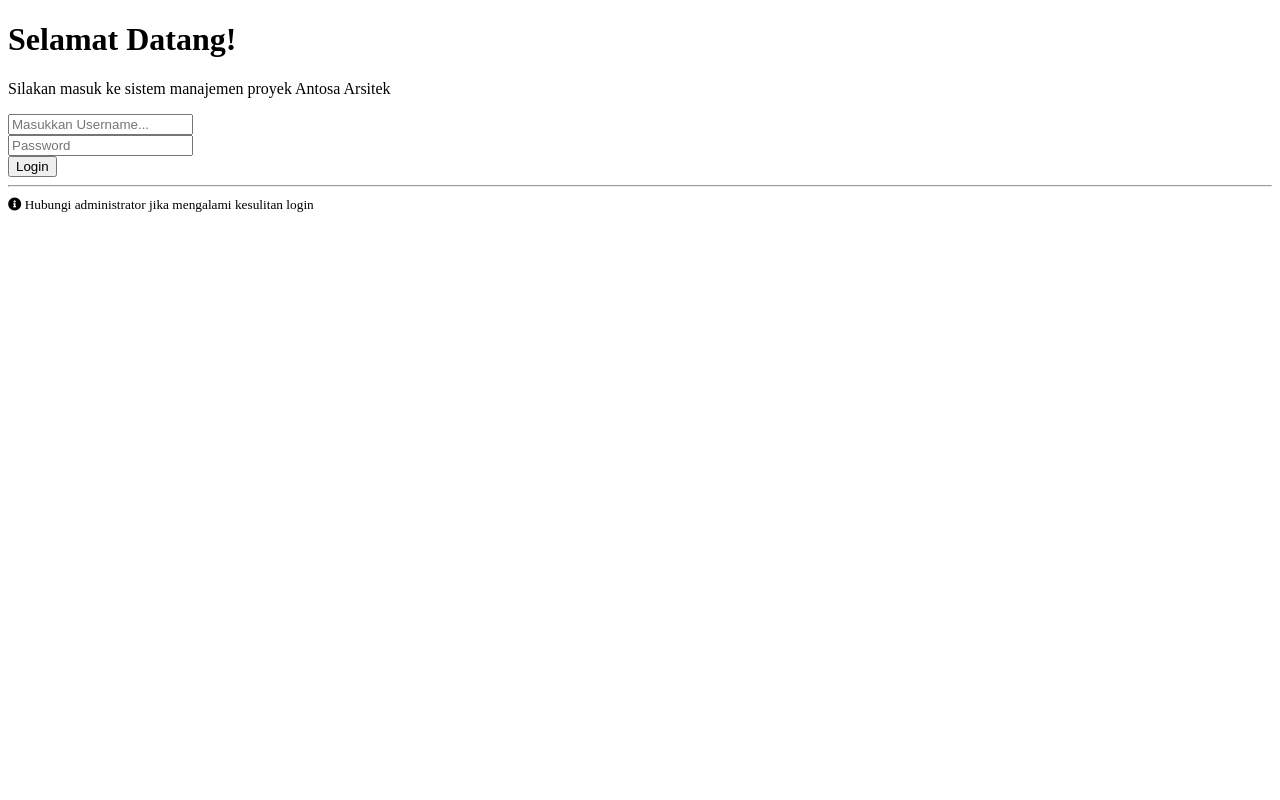
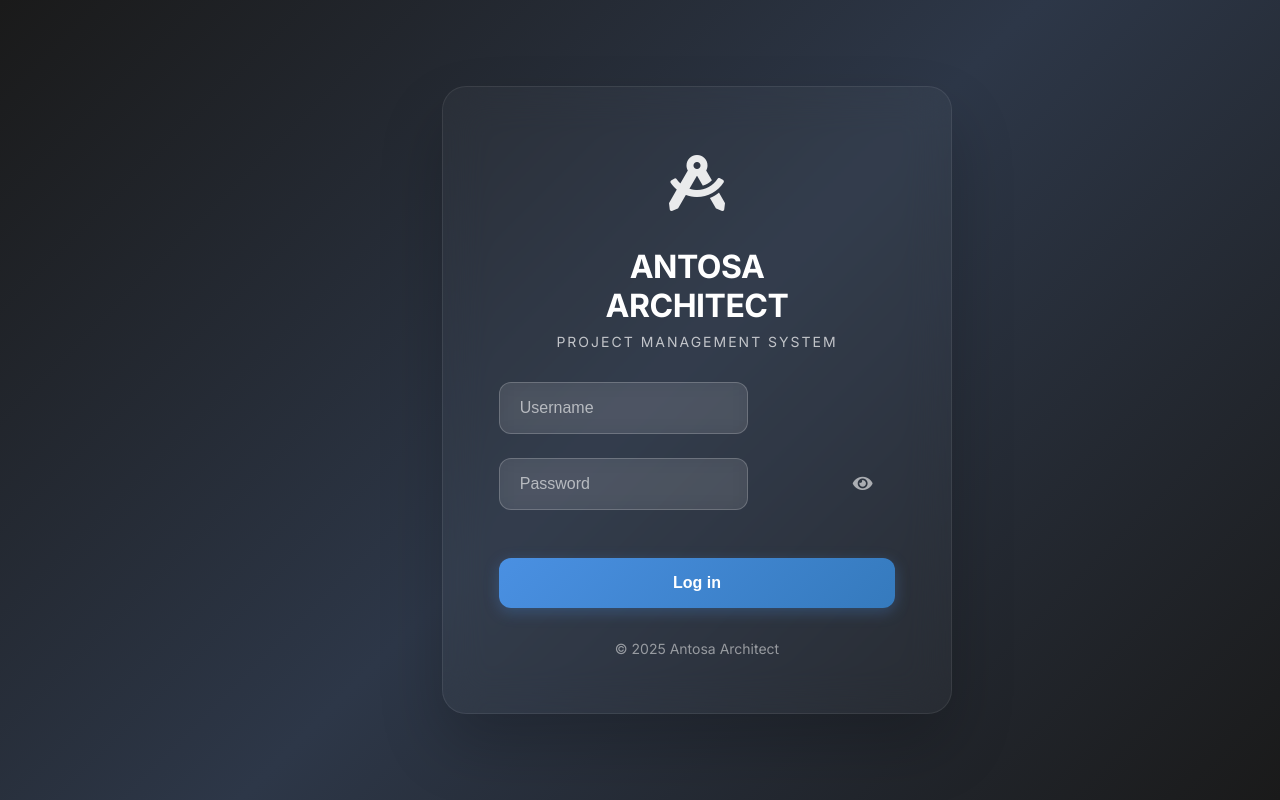
Before and after one commit to vickyymosafan/sim-architect, a PHP site: page / in a window 1280 px wide. Run offline with PHP 8.4, Linux system fonts and the light colour scheme; some libraries are stand-ins or nearby versions.

Commit message:
feat: Revamp login page with modern design and password visibility toggle

```diff
--- a/index.php
+++ b/index.php
@@ -2,7 +2,6 @@
 <html lang="en">
 
 <head>
-
     <meta charset="utf-8">
     <meta http-equiv="X-UA-Compatible" content="IE=edge">
     <meta name="viewport" content="width=device-width, initial-scale=1, shrink-to-fit=no">
@@ -13,65 +12,203 @@
 
     <!-- Custom fonts for this template-->
     <link href="tmp/vendor/fontawesome-free/css/all.min.css" rel="stylesheet" type="text/css">
-    <link
-        href="https://fonts.googleapis.com/css?family=Nunito:200,200i,300,300i,400,400i,600,600i,700,700i,800,800i,900,900i"
-        rel="stylesheet">
+    <link href="https://fonts.googleapis.com/css2?family=Inter:wght@300;400;500;600;700&display=swap" rel="stylesheet">
 
     <!-- Custom styles for this template-->
     <link href="tmp/css/sb-admin-2.min.css" rel="stylesheet">
 
+    <style>
+        body {
+            font-family: 'Inter', sans-serif;
+            background: linear-gradient(135deg, #1a1a1a 0%, #2d3748 50%, #1a1a1a 100%);
+            min-height: 100vh;
+            display: flex;
+            align-items: center;
+            justify-content: center;
+            margin: 0;
+            padding: 0;
+        }
+
+        .login-container {
+            background: rgba(255, 255, 255, 0.03);
+            backdrop-filter: blur(20px);
+            border: 1px solid rgba(255, 255, 255, 0.08);
+            border-radius: 24px;
+            padding: 3.5rem;
+            width: 100%;
+            max-width: 420px;
+            box-shadow: 0 32px 64px rgba(0, 0, 0, 0.2);
+        }
+
+        .logo-section {
+            text-align: center;
+            margin-bottom: 2rem;
+        }
+
+        .logo-icon {
+            width: 80px;
+            height: 80px;
+            margin: 0 auto 1.5rem;
+            display: flex;
+            align-items: center;
+            justify-content: center;
+            position: relative;
+        }
+
+        .logo-icon i {
+            font-size: 3.5rem;
+            color: #fff;
+            opacity: 0.9;
+        }
+
+        .brand-title {
+            color: #fff;
+            font-size: 2rem;
+            font-weight: 700;
+            margin: 0;
+            letter-spacing: -0.5px;
+        }
+
+        .brand-subtitle {
+            color: rgba(255, 255, 255, 0.7);
+            font-size: 0.875rem;
+            font-weight: 400;
+            margin: 0.5rem 0 0 0;
+            letter-spacing: 2px;
+            text-transform: uppercase;
+        }
+
+        .form-group {
+            margin-bottom: 1.5rem;
+            position: relative;
+        }
+
+        .form-control-modern {
+            background: rgba(255, 255, 255, 0.1);
+            border: 1px solid rgba(255, 255, 255, 0.2);
+            border-radius: 12px;
+            color: #fff;
+            font-size: 1rem;
+            padding: 1rem 1.25rem;
+            transition: all 0.3s ease;
+            backdrop-filter: blur(10px);
+        }
+
+        .form-control-modern::placeholder {
+            color: rgba(255, 255, 255, 0.6);
+            font-weight: 400;
+        }
+
+        .form-control-modern:focus {
+            background: rgba(255, 255, 255, 0.15);
+            border-color: rgba(255, 255, 255, 0.4);
+            box-shadow: 0 0 0 0.2rem rgba(255, 255, 255, 0.1);
+            color: #fff;
+        }
+
+        .password-toggle {
+            position: absolute;
+            right: 1rem;
+            top: 50%;
+            transform: translateY(-50%);
+            background: none;
+            border: none;
+            color: rgba(255, 255, 255, 0.6);
+            cursor: pointer;
+            font-size: 1.1rem;
+            transition: color 0.3s ease;
+        }
+
+        .password-toggle:hover {
+            color: rgba(255, 255, 255, 0.9);
+        }
+
+        .btn-login {
+            background: linear-gradient(135deg, #4a90e2 0%, #357abd 100%);
+            border: none;
+            border-radius: 12px;
+            color: #fff;
+            font-size: 1rem;
+            font-weight: 600;
+            padding: 1rem;
+            width: 100%;
+            margin-top: 1.5rem;
+            transition: all 0.3s ease;
+            box-shadow: 0 4px 15px rgba(74, 144, 226, 0.3);
+        }
+
+        .btn-login:hover {
+            background: linear-gradient(135deg, #357abd 0%, #2968a3 100%);
+            transform: translateY(-2px);
+            box-shadow: 0 6px 20px rgba(74, 144, 226, 0.4);
+            color: #fff;
+        }
+
+        .footer-text {
+            text-align: center;
+            color: rgba(255, 255, 255, 0.5);
+            font-size: 0.875rem;
+            margin-top: 2rem;
+        }
+
+        @media (max-width: 576px) {
+            .login-container {
+                margin: 1rem;
+                padding: 2rem;
+            }
+
+            .brand-title {
+                font-size: 1.5rem;
+            }
+
+            .login-title {
+                font-size: 2rem;
+            }
+        }
+    </style>
 </head>
 
-<body class="bg-gradient-primary">
+<body>
+    <div class="container">
+        <div class="row justify-content-center">
+            <div class="col-md-6 col-lg-5">
+                <div class="login-container">
+                    <!-- Logo and Brand -->
+                    <div class="logo-section">
+                        <div class="logo-icon">
+                            <i class="fas fa-drafting-compass"></i>
+                        </div>
+                        <h1 class="brand-title">ANTOSA<br>ARCHITECT</h1>
+                        <p class="brand-subtitle">PROJECT MANAGEMENT SYSTEM</p>
+                    </div>
 
-    <div class="container">
+                    <!-- Login Form -->
+                    <form method="post" action="cek_login.php">
+                        <div class="form-group">
+                            <input type="text" class="form-control form-control-modern"
+                                   name="username" placeholder="Username" required>
+                        </div>
 
-        <!-- Outer Row -->
-        <div class="row justify-content-center">
+                        <div class="form-group">
+                            <input type="password" class="form-control form-control-modern"
+                                   name="password" placeholder="Password" id="password" required>
+                            <button type="button" class="password-toggle" onclick="togglePassword()">
+                                <i class="fas fa-eye" id="toggleIcon"></i>
+                            </button>
+                        </div>
 
-            <div class="col-xl-10 col-lg-12 col-md-9">
+                        <button type="submit" class="btn btn-login">
+                            Log in
+                        </button>
+                    </form>
 
-                <div class="card o-hidden border-0 shadow-lg my-5">
-                    <div class="card-body p-0">
-                        <!-- Nested Row within Card Body -->
-                        <div class="row">
-                            <div class="col-lg-6 d-none d-lg-block bg-login-image"></div>
-                            <div class="col-lg-6">
-                                <div class="p-5">
-                                    <div class="text-center">
-                                        <h1 class="h4 text-gray-900 mb-4">Selamat Datang!</h1>
-                                        <p class="mb-4">Silakan masuk ke sistem manajemen proyek Antosa Arsitek</p>
-                                    </div>
-                                    <form class="user" method="post" action="cek_login.php">
-                                        <div class="form-group">
-                                            <input type="text" class="form-control form-control-user"
-                                                name="username" placeholder="Masukkan Username..." required>
-                                        </div>
-                                        <div class="form-group">
-                                            <input type="password" class="form-control form-control-user"
-                                                name="password" placeholder="Password" required>
-                                        </div>
-                                        <button type="submit" class="btn btn-primary btn-user btn-block">
-                                            Login
-                                        </button>
-                                    </form>
-                                    <hr>
-                                    <div class="text-center">
-                                        <small class="text-muted">
-                                            <i class="fas fa-info-circle"></i>
-                                            Hubungi administrator jika mengalami kesulitan login
-                                        </small>
-                                    </div>
-                                </div>
-                            </div>
-                        </div>
+                    <!-- Footer -->
+                    <div class="footer-text">
+                        © 2025 Antosa Architect
                     </div>
                 </div>
-
             </div>
-
         </div>
-
     </div>
 
     <!-- Bootstrap core JavaScript-->
@@ -84,6 +221,22 @@
     <!-- Custom scripts for all pages-->
     <script src="tmp/js/sb-admin-2.min.js"></script>
 
+    <script>
+        function togglePassword() {
+            const passwordField = document.getElementById('password');
+            const toggleIcon = document.getElementById('toggleIcon');
+
+            if (passwordField.type === 'password') {
+                passwordField.type = 'text';
+                toggleIcon.classList.remove('fa-eye');
+                toggleIcon.classList.add('fa-eye-slash');
+            } else {
+                passwordField.type = 'password';
+                toggleIcon.classList.remove('fa-eye-slash');
+                toggleIcon.classList.add('fa-eye');
+            }
+        }
+    </script>
 </body>
 
 </html>
```
